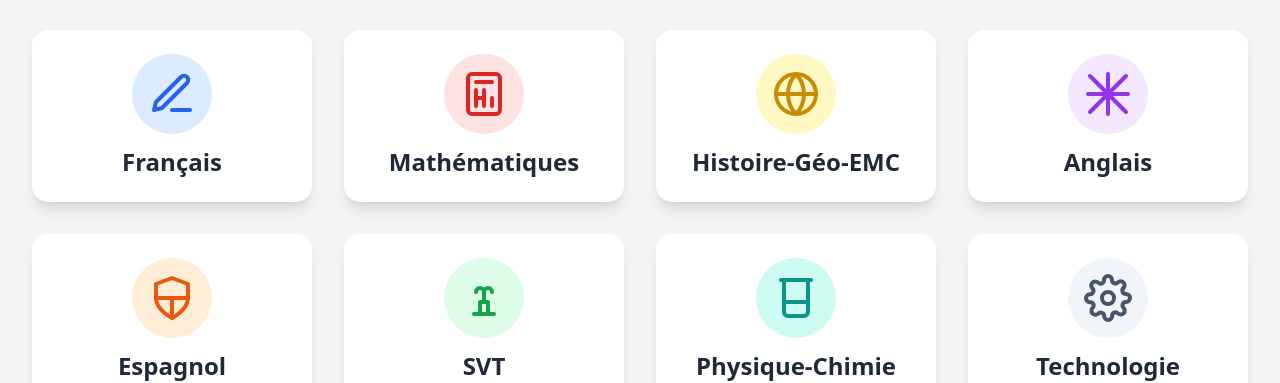
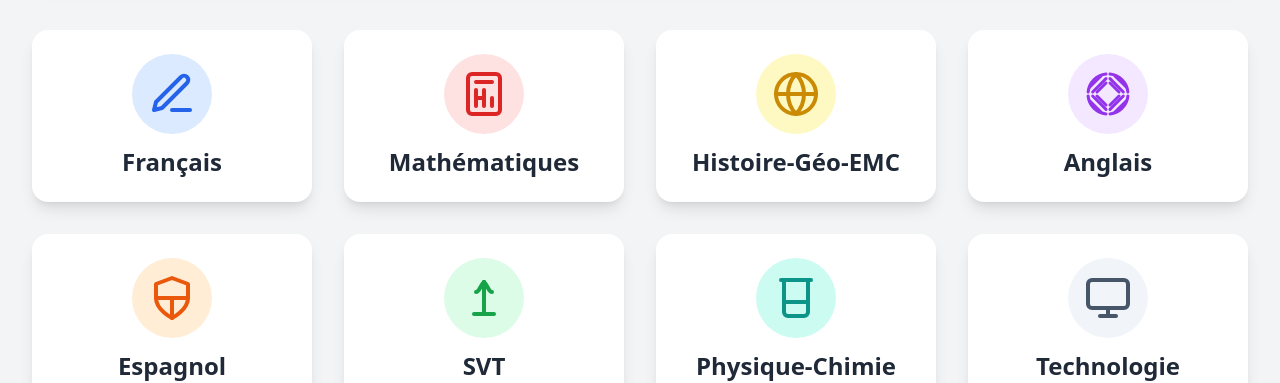
Before and after one commit to mAI-mAIPlatform/breveteasy-geministudio-off, a React (Vite) app: page / in a window 1280 px wide. Shown: the part 330-713 px from the top of the page. Built offline with nearby package versions, Linux system fonts and the light colour scheme; no server answers.

Commit message:
feat: Update subject icons
Replaces outdated SVG icons for subjects with new, more visually distinct ones.

```diff
--- a/constants.tsx
+++ b/constants.tsx
@@ -22,7 +22,24 @@ export const SUBJECTS: Subject[] = [
   },
    {
     name: "Anglais",
-    icon: <svg xmlns="http://www.w3.org/2000/svg" className="h-12 w-12" viewBox="0 0 24 24" fill="none" stroke="currentColor" strokeWidth="2" strokeLinecap="round" strokeLinejoin="round"><path d="M12 2v20"/><path d="M2 12h20"/><path d="m3 3 18 18"/><path d="m21 3-18 18"/></svg>,
+    icon: <svg xmlns="http://www.w3.org/2000/svg" className="h-12 w-12" viewBox="0 0 24 24" fill="none" stroke="currentColor" strokeWidth="1.5" strokeLinecap="round" strokeLinejoin="round">
+            <path d="M11 2.05a10 10 0 0 0-8.95 8.95" />
+            <path d="M21.95 11a10 10 0 0 0-8.95-8.95" />
+            <path d="M2.05 13a10 10 0 0 0 8.95 8.95" />
+            <path d="M13 21.95a10 10 0 0 0 8.95-8.95" />
+            <path d="m2.92 8.5 5.58-5.58" />
+            <path d="m4.34 11 6.66-6.66" />
+            <path d="m6.5 11 4.5-4.5" />
+            <path d="m15.5 2.92 5.58 5.58" />
+            <path d="m13 4.34 6.66 6.66" />
+            <path d="m13 6.5 4.5 4.5" />
+            <path d="m2.92 15.5 5.58 5.58" />
+            <path d="m4.34 13 6.66 6.66" />
+            <path d="m6.5 13 4.5 4.5" />
+            <path d="m15.5 21.08 5.58-5.58" />
+            <path d="m13 19.66 6.66-6.66" />
+            <path d="m13 17.5 4.5-4.5" />
+        </svg>,
     color: "text-purple-600",
     bgColor: "bg-purple-100",
   },
@@ -34,7 +51,7 @@ export const SUBJECTS: Subject[] = [
   },
   {
     name: "SVT",
-    icon: <svg xmlns="http://www.w3.org/2000/svg" className="h-12 w-12" viewBox="0 0 24 24" fill="none" stroke="currentColor" strokeWidth="2" strokeLinecap="round" strokeLinejoin="round"><path d="M7 20h10"/><path d="M10 20v-6h4v6"/><path d="M12 14V9"/><path d="M12 9a2 2 0 0 1 2-2h0a2 2 0 0 1 2 2v0"/><path d="M12 9a2 2 0 0 0-2-2h0a2 2 0 0 0-2 2v0"/></svg>,
+    icon: <svg xmlns="http://www.w3.org/2000/svg" className="h-12 w-12" viewBox="0 0 24 24" fill="none" stroke="currentColor" strokeWidth="2" strokeLinecap="round" strokeLinejoin="round"><path d="M7 20h10"/><path d="M12 20V4"/><path d="M12 4c-2.25 2.25-2.25 5-4 5"/><path d="M12 4c2.25 2.25 2.25 5 4 5"/></svg>,
     color: "text-green-600",
     bgColor: "bg-green-100",
   },
@@ -46,7 +63,7 @@ export const SUBJECTS: Subject[] = [
   },
   {
     name: "Technologie",
-    icon: <svg xmlns="http://www.w3.org/2000/svg" className="h-12 w-12" viewBox="0 0 24 24" fill="none" stroke="currentColor" strokeWidth="2" strokeLinecap="round" strokeLinejoin="round"><circle cx="12" cy="12" r="3"/><path d="M19.4 15a1.65 1.65 0 0 0 .33 1.82l.06.06a2 2 0 0 1 0 2.83 2 2 0 0 1-2.83 0l-.06-.06a1.65 1.65 0 0 0-1.82-.33 1.65 1.65 0 0 0-1 1.51V21a2 2 0 0 1-2 2 2 2 0 0 1-2-2v-.09A1.65 1.65 0 0 0 9 19.4a1.65 1.65 0 0 0-1.82.33l-.06.06a2 2 0 0 1-2.83 0 2 2 0 0 1 0-2.83l.06-.06a1.65 1.65 0 0 0 .33-1.82 1.65 1.65 0 0 0-1.51-1H3a2 2 0 0 1-2-2 2 2 0 0 1 2-2h.09A1.65 1.65 0 0 0 4.6 9a1.65 1.65 0 0 0-.33-1.82l-.06-.06a2 2 0 0 1 0-2.83 2 2 0 0 1 2.83 0l.06.06a1.65 1.65 0 0 0 1.82.33H9a1.65 1.65 0 0 0 1-1.51V3a2 2 0 0 1 2-2 2 2 0 0 1 2 2v.09a1.65 1.65 0 0 0 1 1.51 1.65 1.65 0 0 0 1.82-.33l.06-.06a2 2 0 0 1 2.83 0 2 2 0 0 1 0 2.83l-.06-.06a1.65 1.65 0 0 0-.33 1.82V9a1.65 1.65 0 0 0 1.51 1H21a2 2 0 0 1 2 2 2 2 0 0 1-2 2h-.09a1.65 1.65 0 0 0-1.51 1z"/></svg>,
+    icon: <svg xmlns="http://www.w3.org/2000/svg" className="h-12 w-12" viewBox="0 0 24 24" fill="none" stroke="currentColor" strokeWidth="2" strokeLinecap="round" strokeLinejoin="round"><rect x="2" y="3" width="20" height="14" rx="2" ry="2"></rect><line x1="8" y1="21" x2="16" y2="21"></line><line x1="12" y1="17" x2="12" y2="21"></line></svg>,
     color: "text-slate-600",
     bgColor: "bg-slate-100",
   },
```
